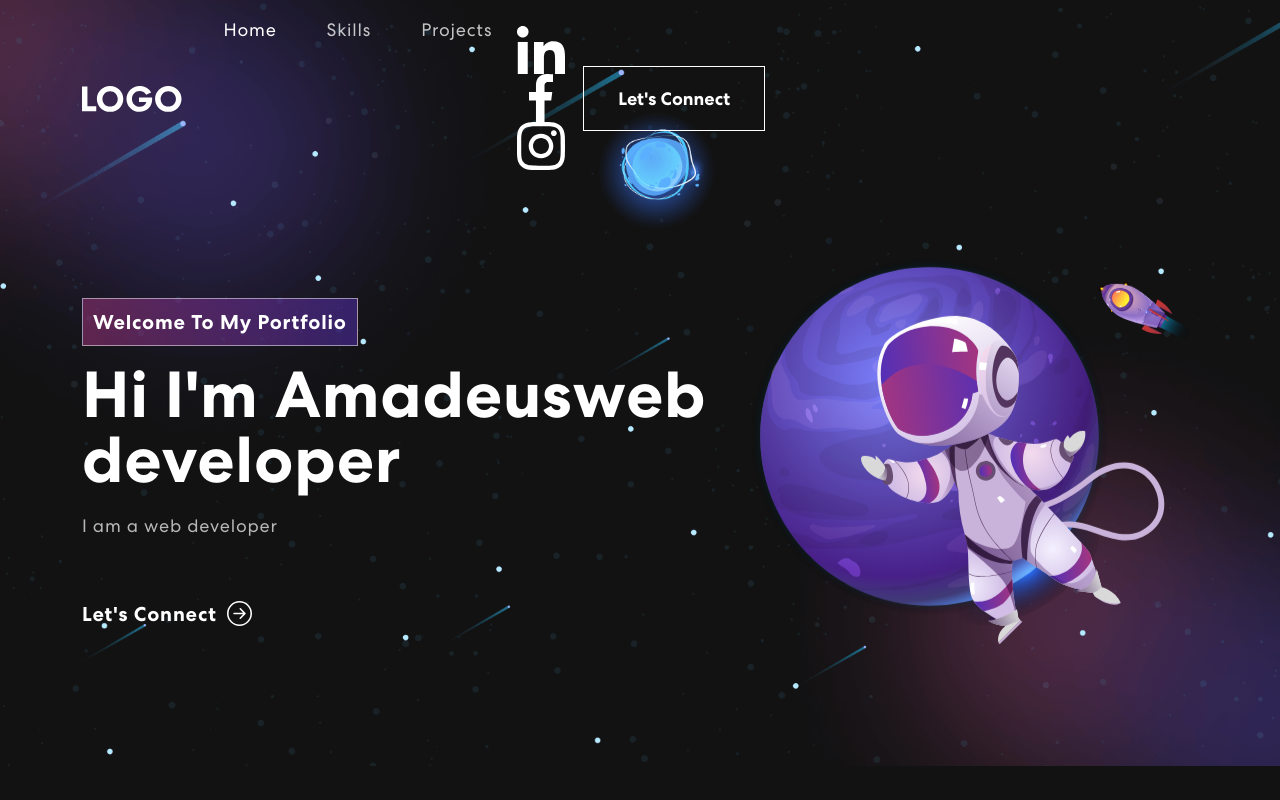
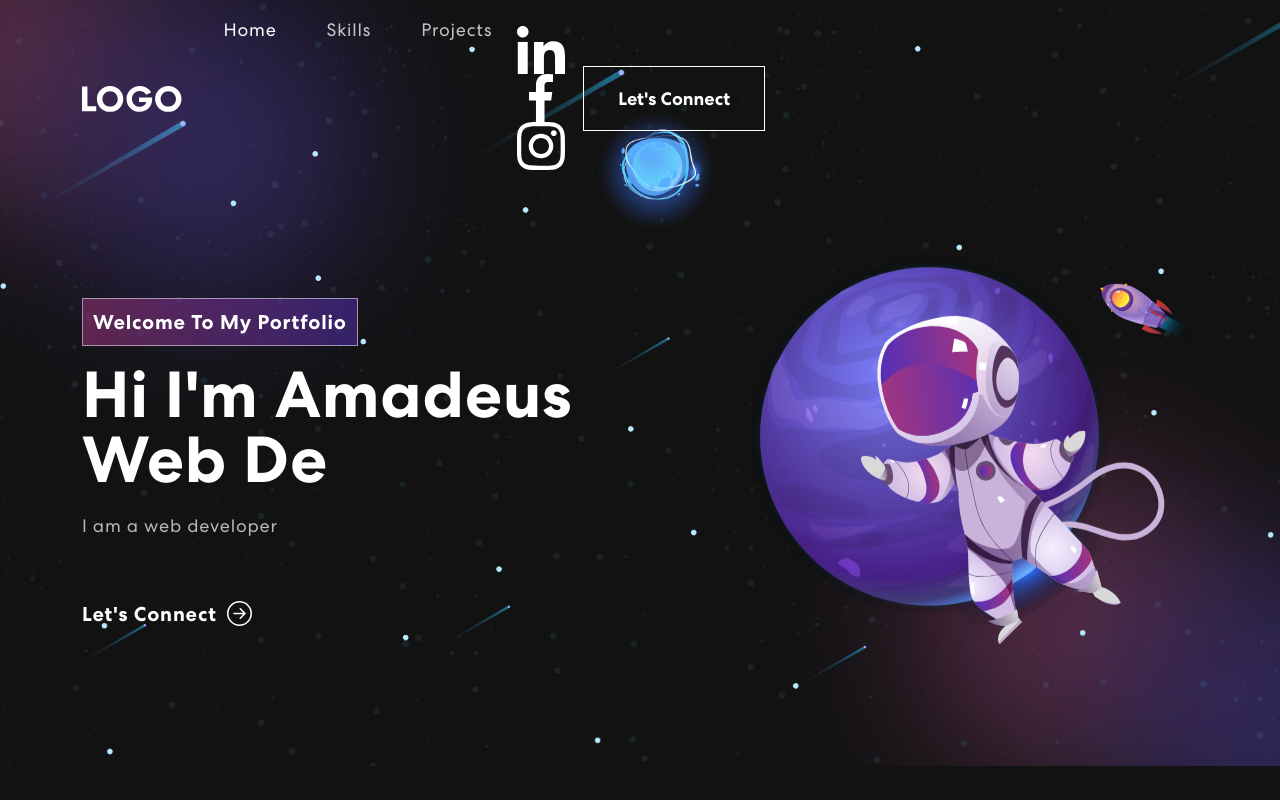
Before and after one commit to Amad-Mart/my-portfolio, a React (Create React App) app: page / in a window 1280 px wide. Built offline with nearby package versions, Linux system fonts and the light colour scheme.

Commit message:
speed feels right

```diff
--- a/src/components/Banner.js
+++ b/src/components/Banner.js
@@ -2,8 +2,8 @@ import { useState, useEffect } from "react";
 import { Container, Row, Col } from "react-bootstrap";
 import headerImg from "../assets/img/header-img.svg";
 import { ArrowRightCircle } from 'react-bootstrap-icons';
-import 'animate.css';
-import TrackVisibility from 'react-on-screen';
+// import 'animate.css';
+//import TrackVisibility from 'react-on-screen';
 
 export const Banner = () => {
   const [loopNum, setLoopNum] = useState(0);
@@ -11,8 +11,8 @@ export const Banner = () => {
   const [text, setText] = useState('');
   const [delta, setDelta] = useState(300 - Math.random() * 100);
   const [index, setIndex] = useState(1);
-  const toRotate = [ "Web Developer", "Web Designer", "UI/UX Designer" ];
-  const period = 2000;
+  const toRotate = [ "Web Developer", "Software Engineer", "Full-Stack Developer" ];
+  const period = 1000;
 
   useEffect(() => {
     let ticker = setInterval(() => {
@@ -41,7 +41,7 @@ export const Banner = () => {
       setIsDeleting(false);
       setLoopNum(loopNum + 1);
       setIndex(1);
-      setDelta(500);
+      setDelta(100);
     } else {
       setIndex(prevIndex => prevIndex + 1);
     }
@@ -54,7 +54,7 @@ export const Banner = () => {
         <Row className="align-items-center">
           <Col xs={12} md={6} xl={7}>
             <span className="tagline">Welcome To My Portfolio</span>
-            <h1>{`Hi I'm Amadeus`}<span className="wrap">web developer</span></h1>
+            <h1>{`Hi I'm Amadeus `}<br></br><span className="wrap">{text}</span></h1>
             <p>I am a web developer</p>
             <button>Let's Connect <ArrowRightCircle size={25}/> </button>
           </Col>
```
